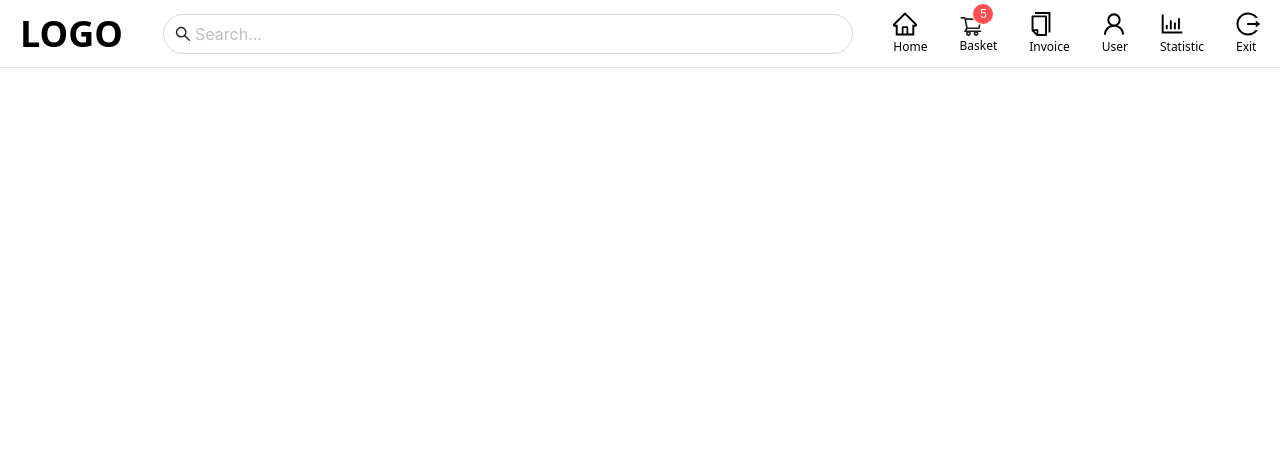
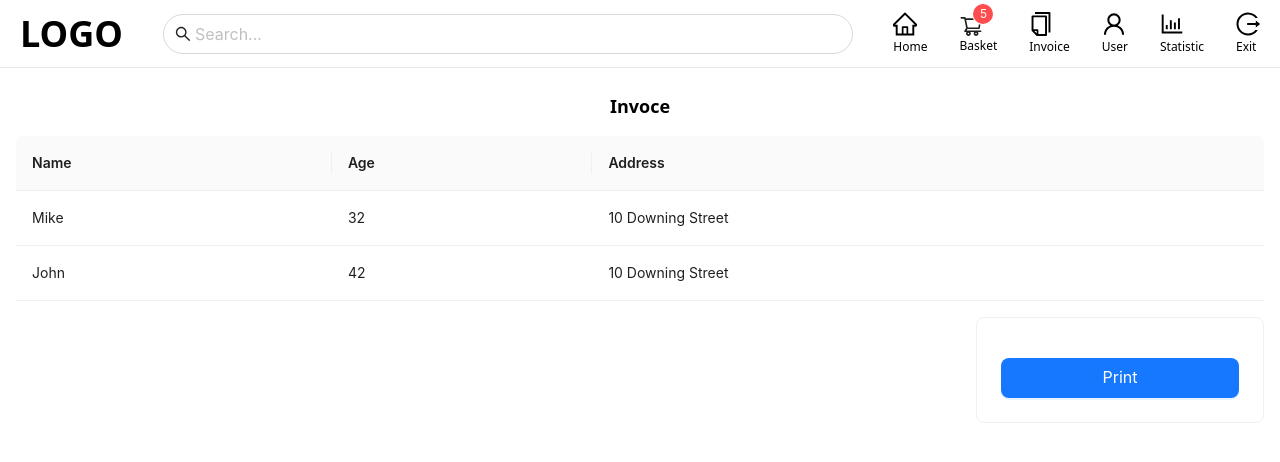
Before and after one commit to cansu846/PosApp, a React (Create React App) app in the folder frontend/client/: page /invoice in a window 1280 px wide. Shown: the top 462 px of the page. Built offline with nearby package versions, Linux system fonts and the light colour scheme.

Commit message:
feat: add printinvoice and update invoicepage

```diff
--- a/frontend/client/src/App.js
+++ b/frontend/client/src/App.js
@@ -4,6 +4,7 @@
 import { BrowserRouter, Route, Routes } from 'react-router-dom';
 import CartPage from './pages/CartPage';
 import Header from './components/header/Header';
+import InvoicePage from './pages/InvoicePage';
 
 function App() {
 
@@ -15,6 +16,7 @@
         <Routes >
           <Route path="/" element={<HomePage />} />
           <Route path="/cart" element={<CartPage />} />
+          <Route path="/invoice" element={<InvoicePage />} />
         </Routes>
       </BrowserRouter>
     </>
--- a/frontend/client/src/components/cart/CartSummary.jsx
+++ b/frontend/client/src/components/cart/CartSummary.jsx
@@ -20,7 +20,7 @@
                         <p className='text-green-700'>60£</p>
                     </div>
                     <Button type='primary' size='middle'
-                        className='w-full mt-4' onClick={showModal} htmlType="submit" >Create Order </Button>
+                        className='w-full mt-4' onClick={showModal} >Create Order </Button>
                 </Card>
     </div>
   )
--- a/frontend/client/src/components/header/Header.jsx
+++ b/frontend/client/src/components/header/Header.jsx
@@ -41,7 +41,7 @@
            <span className='md:text-xs text-[10px]'>Basket</span>
            </Link>
 
-           <Link to="/" className='flex flex-col hover:text-[#40a9ff]'>
+           <Link to="/invoice" className='flex flex-col hover:text-[#40a9ff]'>
            <span><CopyOutlined className='md:text-2xl text-xl'/></span>
            <span className='md:text-xs text-[10px]'>Invoice</span>
            </Link>
--- /dev/null
+++ b/frontend/client/src/components/invoice/PrintInvoice.jsx
@@ -0,0 +1,19 @@
+import React from 'react'
+import { Button, Card, Form, Input, Modal, Select } from 'antd';
+
+function PrintInvoice({ isModalOpen, showModal }) {
+
+
+    return (
+        <>
+            <Modal title="Create Invoice"
+             open={isModalOpen} onOk={showModal} onCancel={showModal}>
+
+             <p> Invoice
+             </p>
+            </Modal>
+        </>
+    )
+}
+
+export default PrintInvoice
--- /dev/null
+++ b/frontend/client/src/pages/InvoicePage.jsx
@@ -0,0 +1,73 @@
+import React, { useState } from 'react'
+import PrintInvoice from '../components/invoice/PrintInvoice';
+import { Button, Card, Table } from 'antd';
+
+function InvoicePage() {
+    const [isModalOpen, setIsModelOpen] = useState(false);
+
+    const showModal = () => {
+        setIsModelOpen(!isModalOpen);
+    }
+
+    const dataSource = [
+        {
+            key: '1',
+            name: 'Mike',
+            age: 32,
+            address: '10 Downing Street',
+        },
+        {
+            key: '2',
+            name: 'John',
+            age: 42,
+            address: '10 Downing Street',
+        },
+    ]
+
+    const columns = [
+        {
+            title: 'Name',
+            dataIndex: 'name',
+            key: 'name',
+        },
+        {
+            title: 'Age',
+            dataIndex: 'age',
+            key: 'age',
+        },
+        {
+            title: 'Address',
+            dataIndex: 'address',
+            key: 'address',
+        },
+    ]
+
+    return (
+        <div className='mx-4'>
+            <h1 className='flex justify-center font-bold text-lg pb-4' >Invoce</h1>
+            <div className=''>
+                <Table dataSource={dataSource} columns={columns} className='rounded-md' pagination={false} />
+            </div>
+
+            <div className='cart-total flex justify-end mt-4'>
+
+                <Card className="w-72">
+                    <Button
+                        className="mt-4 w-full"
+                        type="primary"
+                        size="large"
+                        onClick={showModal}
+                    >
+                        Print
+                    </Button>
+                </Card>
+            </div>
+            <PrintInvoice isModalOpen={isModalOpen} showModal={showModal} />
+
+        </div>
+
+
+    )
+}
+
+export default InvoicePage
```
